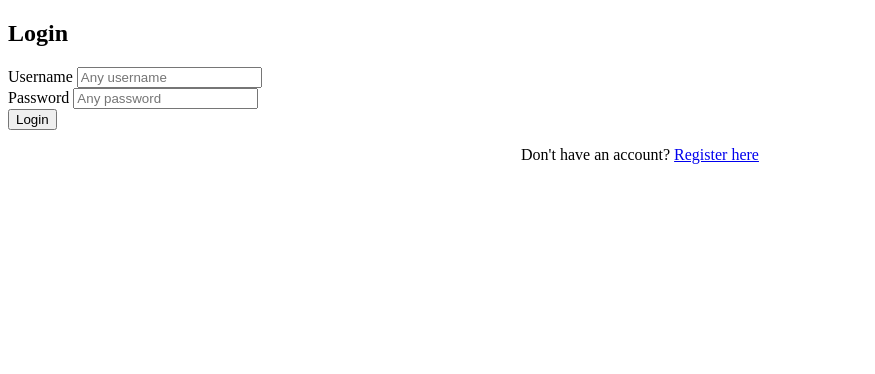
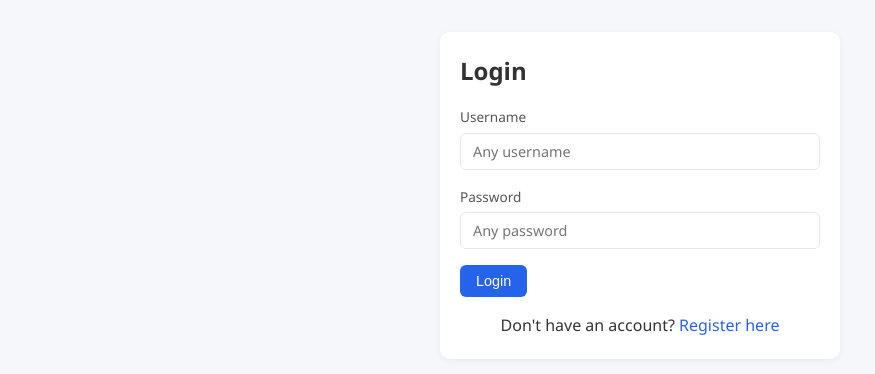
Before and after one commit to peakgeak/tasktracker, a plain HTML site: page index.html in a window 1280 px wide. Shown: the whole page, without its empty margins (0-875 px from the left). Drawn offline with Linux system fonts and the light colour scheme; files that its build step writes are made by us from their sources; the site is published under a folder, as on GitHub Pages, so addresses that start at the root find nothing.

Commit message:
Update stylesheet link to use assets directory

```diff
--- a/index.html
+++ b/index.html
@@ -2,7 +2,7 @@
 <html>
 <head>
     <title>Login - Task Tracker</title>
-    <link rel="stylesheet" href="/style.css">
+    <link rel="stylesheet" href="assets/style.css">
 </head>
 <body>
 
```
